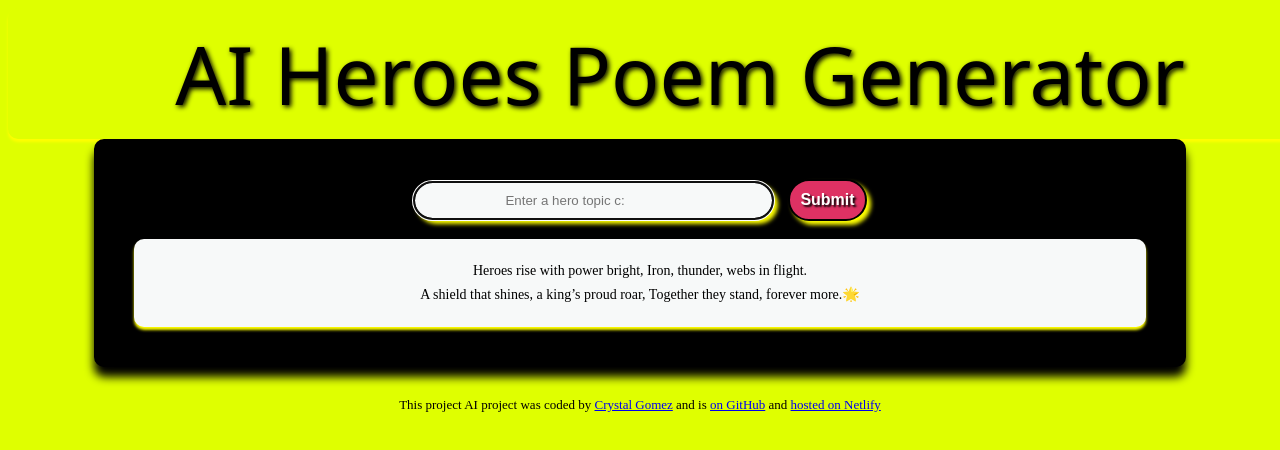
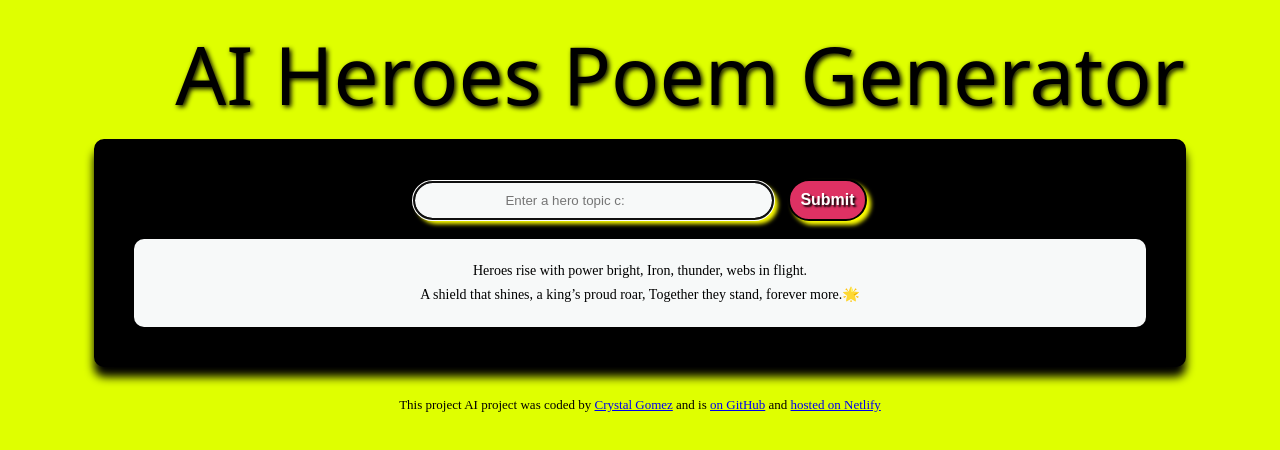
Before and after one commit to Glitch540/AIProject, a plain HTML site: page index.html in a window 1280 px wide. Shown: the top 450 px of the page. Drawn offline with Linux system fonts and the light colour scheme; a web font is replaced by a local one.

```diff
--- a/src/style.css
+++ b/src/style.css
@@ -47,12 +47,10 @@ div {
     padding:20px 40px 20px;
     line-height: 24px;
     font-weight: 400;
-    box-shadow: 4px 4px 4px yellow;
 
     border-radius: 10px 10px 10px;
     line-height: 24px;
 
-    box-shadow: 0px 3px 3px yellow;
     transition: background-color 0.3s ease;
     margin-bottom: 10px;
     margin: 0 auto;
```
